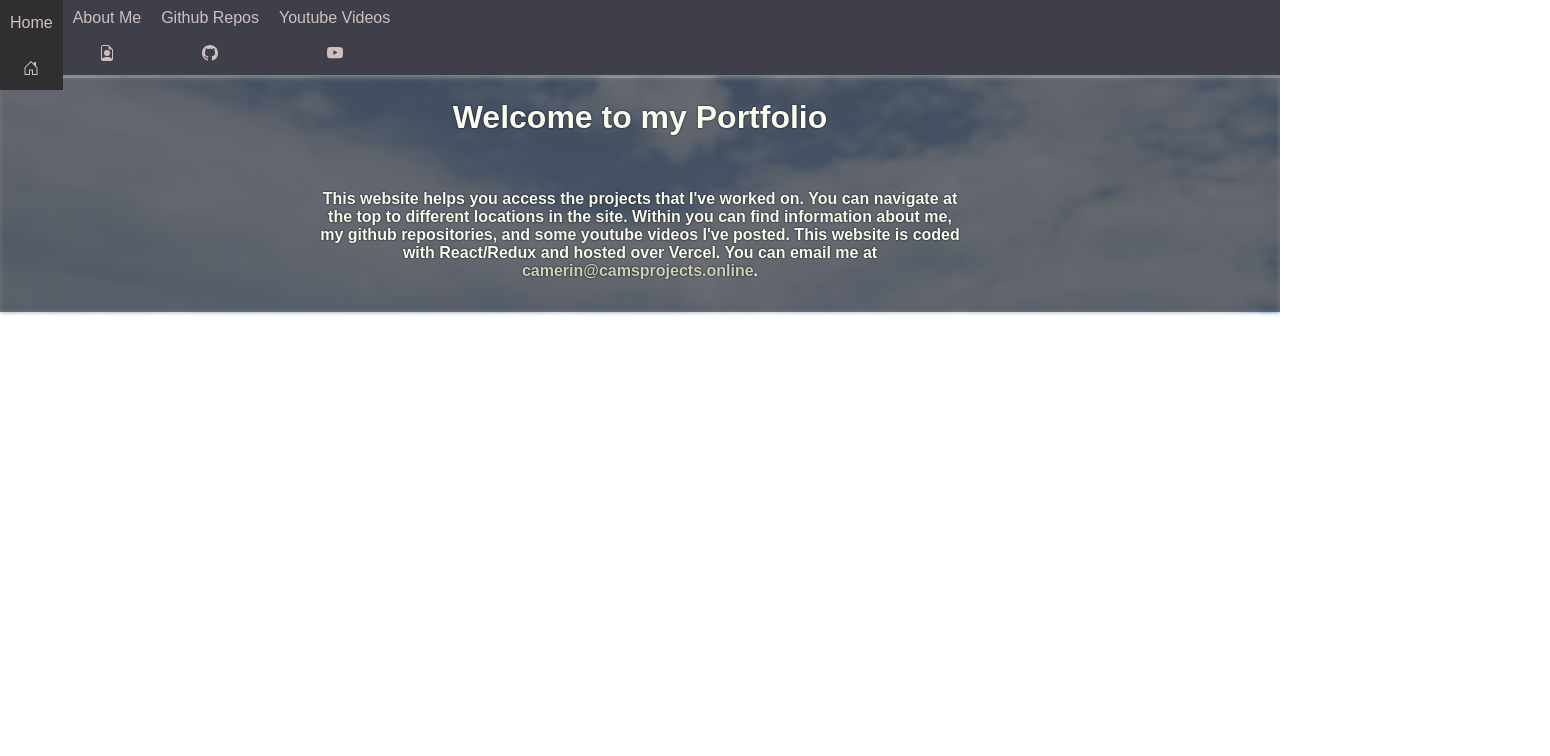
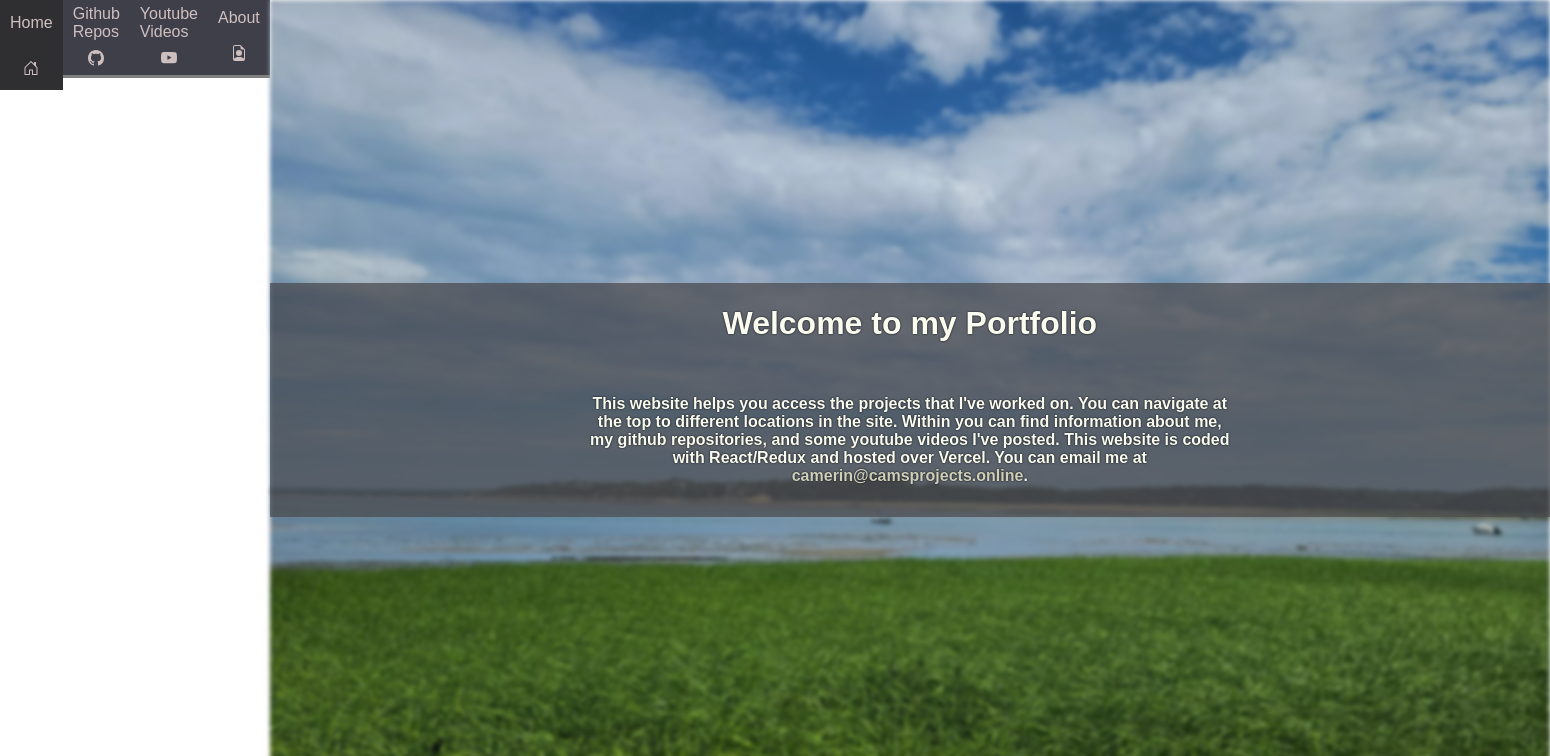
Before and after one commit to RaspberryProgramming/portfolio, a React (Create React App) app: page / in a window 1280 px wide. Shown: the top 756 px of the page, 1550 px wide, since content can reach past the window. Built offline with nearby package versions, Linux system fonts and the light colour scheme.

Commit message:
Added About Page

```diff
--- a/src/components/App.js
+++ b/src/components/App.js
@@ -6,9 +6,8 @@
 
 const App = (props) => {
   return (
+    <BrowserRouter>
       <div className="App">
-        <BrowserRouter>
-          <div>
         <Navigation />
         <Switch>
           <Route path="/" exact component={Home} />
@@ -16,7 +15,6 @@
         </Switch>
       </div>
     </BrowserRouter>
-      </div>
   );
 }
 
--- a/src/components/Navigation.js
+++ b/src/components/Navigation.js
@@ -10,10 +10,6 @@
         Home
         <HouseDoor />
       </Link>
-      <Link to="/about">
-        About Me
-        <FileEarmarkPerson />
-      </Link>
       <Link to="/github">
         Github Repos
         <Github />
@@ -22,6 +18,10 @@
         Youtube Videos
         <Youtube />
       </Link>
+      <Link to="/about">
+        About
+        <FileEarmarkPerson />
+      </Link>
     </div>
   );
 }
```
Also changed, not shown: src/components/About.js (added, +24 -0 lines). Lines whose indentation alone changed are shown as unchanged.
